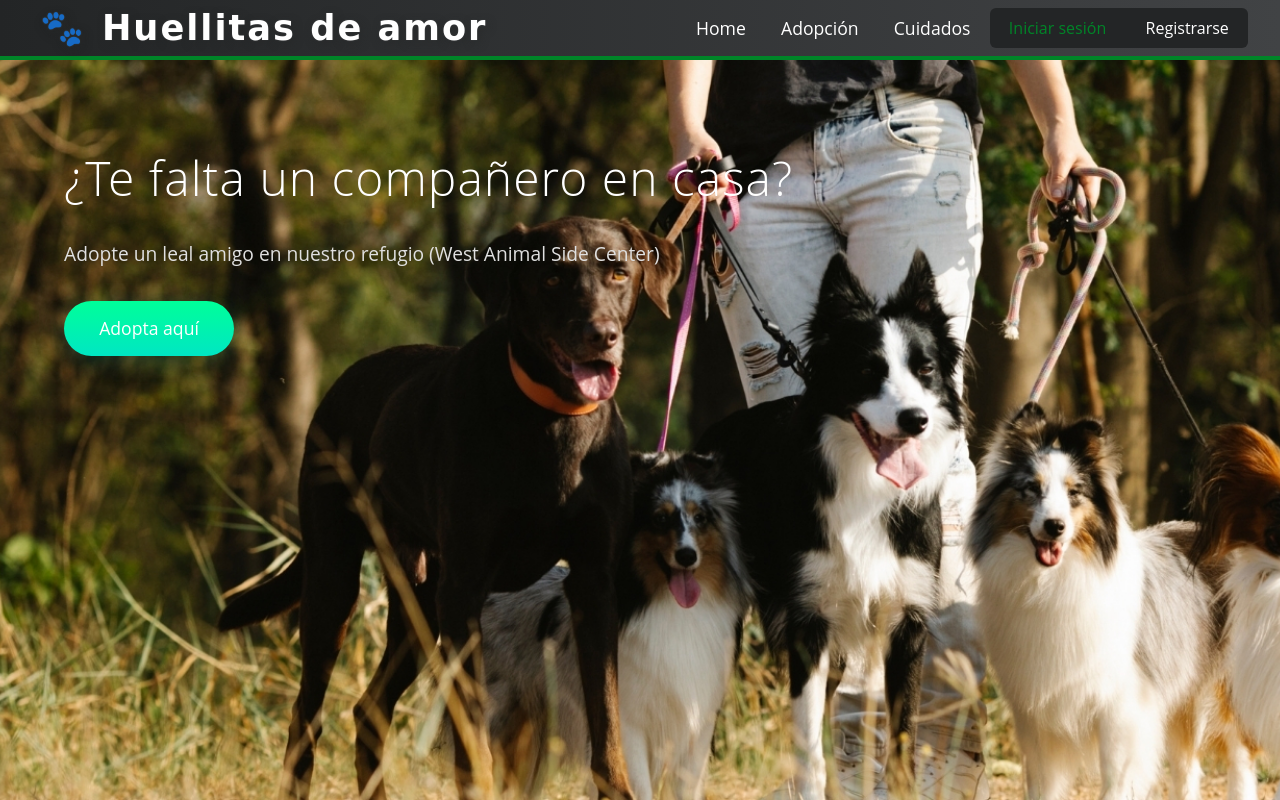
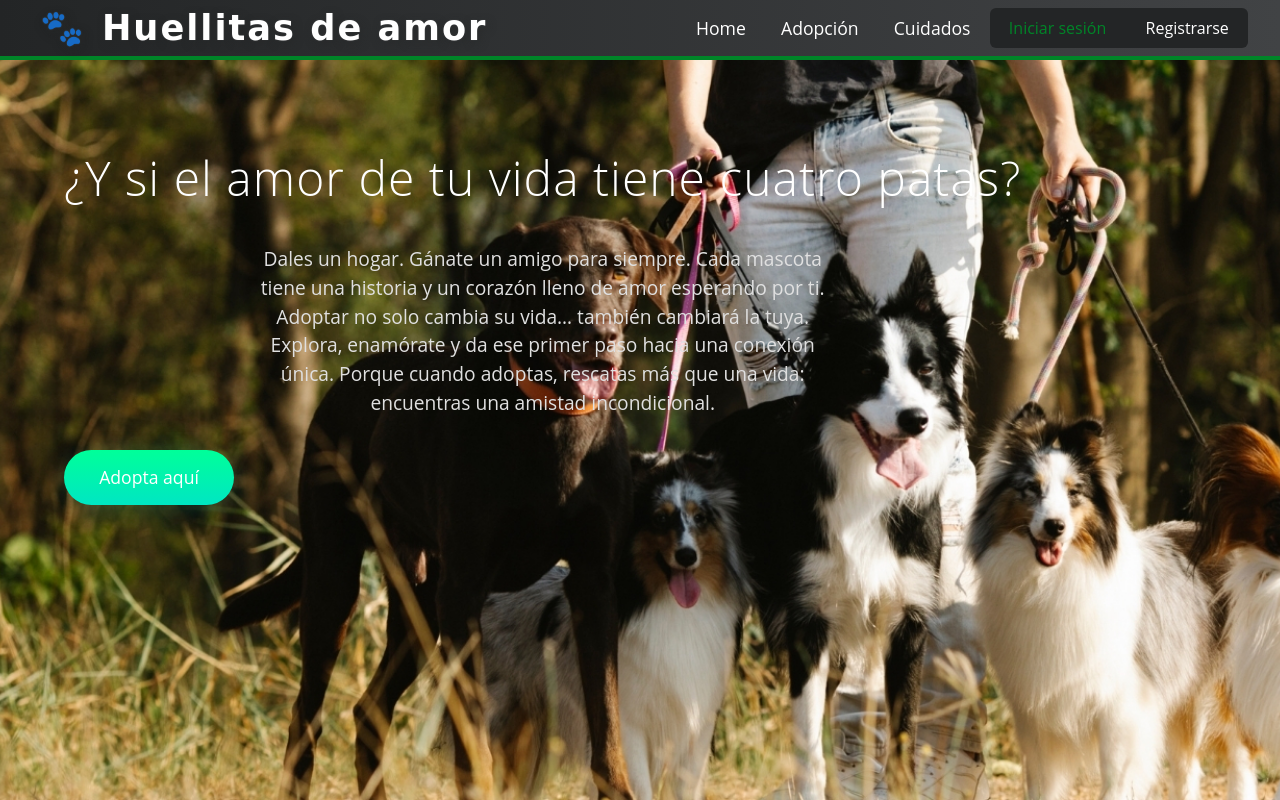
Before and after one commit to rohz11/Refugio-de-animales, a React (Vite) app in the folder frontend/: page / in a window 1280 px wide. Built offline with nearby package versions, Linux system fonts and the light colour scheme.

Commit message:
Agregando detalles al home

```diff
--- a/frontend/src/pages/Home.css
+++ b/frontend/src/pages/Home.css
@@ -25,6 +25,9 @@
 }
 
 .home-subtitle {
+  max-width: 600px;
+  margin: 1.5rem auto;
+  text-align: center;
   font-family: "Open Sans", Arial, sans-serif;
   font-size: 1.2rem;
   color: #e0e0e0;
--- a/frontend/src/pages/Home.tsx
+++ b/frontend/src/pages/Home.tsx
@@ -5,9 +5,9 @@ export default function Home() {
   return (
     <div className="home-bg">
       <div className="home-content">
-        <h1 className="home-title">¿Te falta un compañero en casa?</h1>
+        <h1 className="home-title">¿Y si el amor de tu vida tiene cuatro patas?</h1>
         <p className="home-subtitle">
-          Adopte un leal amigo en nuestro refugio (West Animal Side Center)
+          Dales un hogar. Gánate un amigo para siempre. Cada mascota tiene una historia y un corazón lleno de amor esperando por ti. Adoptar no solo cambia su vida… también cambiará la tuya. Explora, enamórate y da ese primer paso hacia una conexión única. Porque cuando adoptas, rescatas más que una vida: encuentras una amistad incondicional.
         </p>
         <Link to="/adopcion" className="adopt-btn">
           Adopta aquí
```
